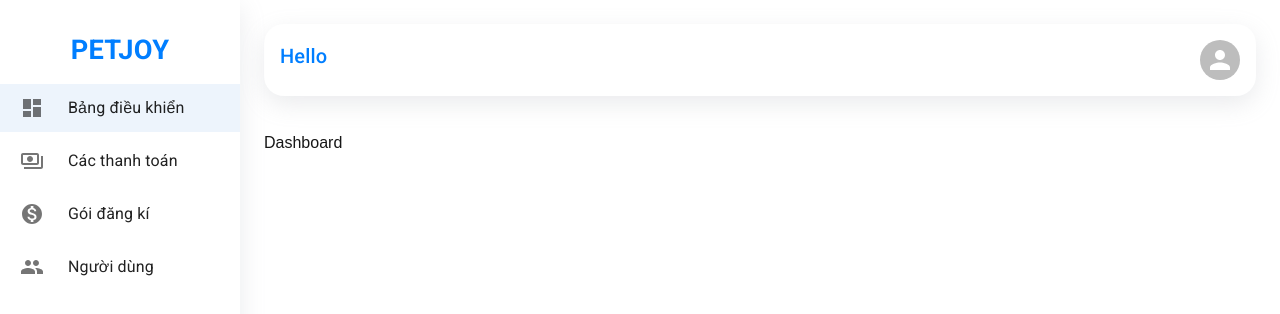
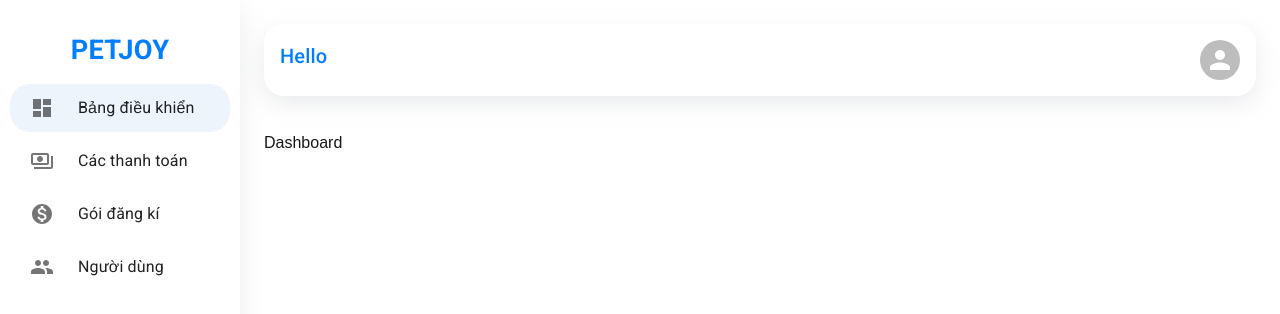
Before and after one commit to duong-hong-quan/petjoy, a Next.js app in the folder petjoy-fe/: page /admin/dashboard in a window 1280 px wide. Shown: the top 314 px of the page. Built offline with nearby package versions, Linux system fonts and the light colour scheme; a web font is replaced by a local one.

Commit message:
commit fix drawer

```diff
--- a/petjoy-fe/app/admin/layout.tsx
+++ b/petjoy-fe/app/admin/layout.tsx
@@ -107,14 +107,14 @@ function AdminLayout({ children }: { children: React.ReactNode }) {
             sx={{
               display: "block",
               borderRadius: "20px",
-              ".css-oz5owb-MuiButtonBase-root-MuiListItemButton-root.Mui-selected":
-                {
-                  borderRadius: "20px",
-                },
-              ".css-oz5owb-MuiButtonBase-root-MuiListItemButton-root:hover": {
+              "& .MuiListItemButton-root.Mui-selected": {
+                borderRadius: "20px",
+              },
+              "& .MuiListItemButton-root:hover": {
                 borderRadius: "20px",
               },
               margin: "5px 0",
+              padding: "0 10px",
             }}
           >
             <ListItemButton
```
